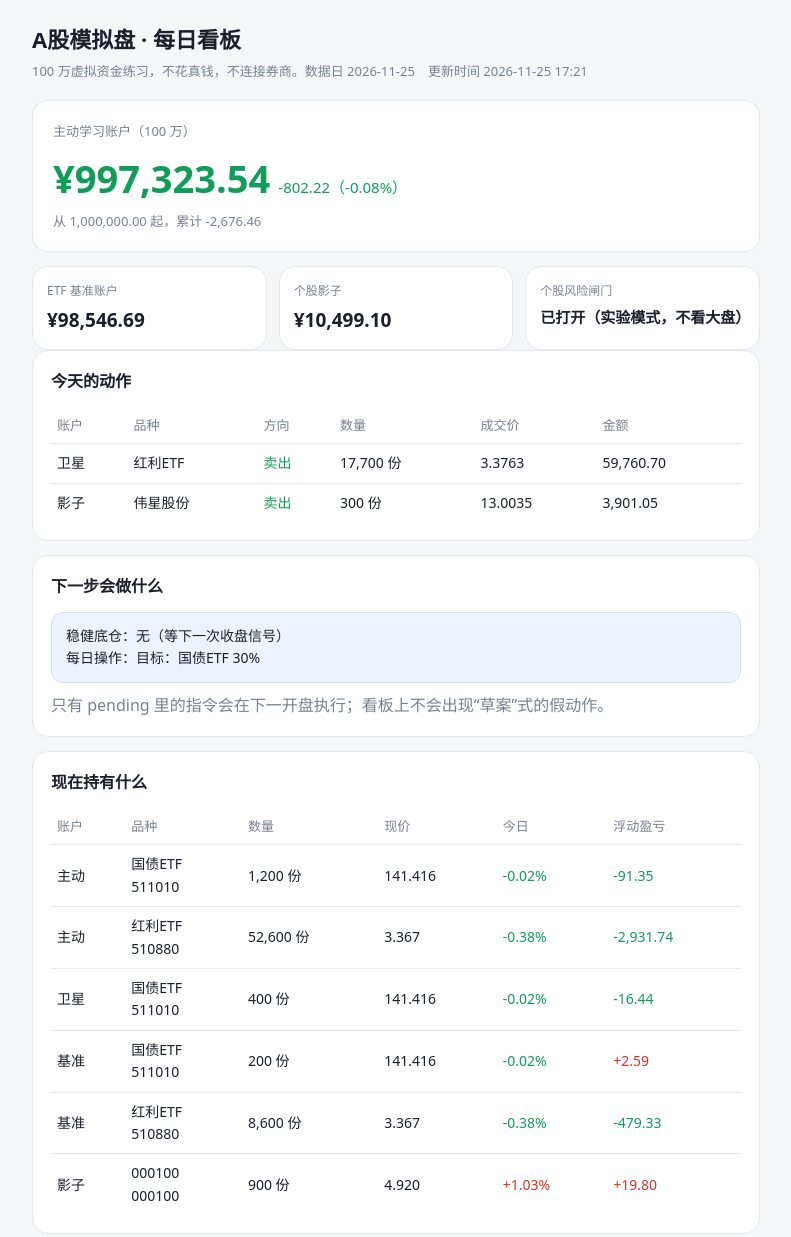
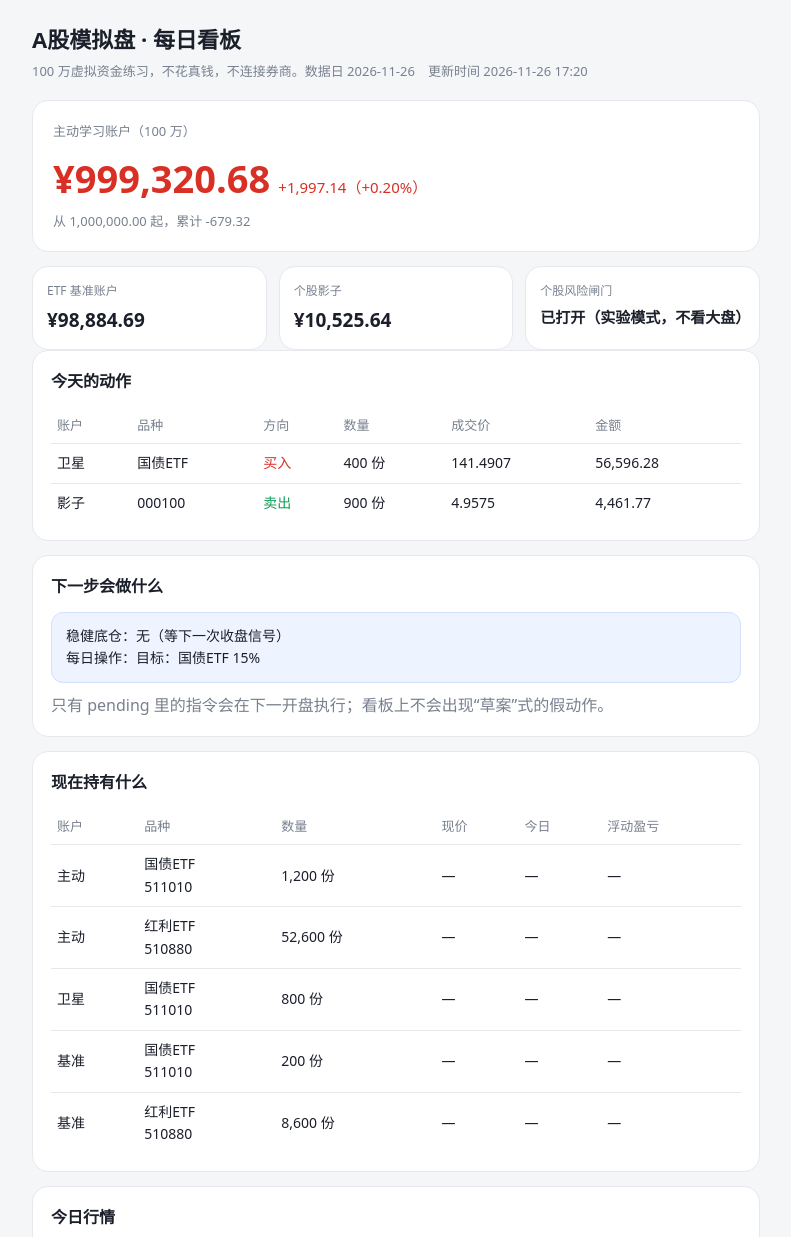
Before and after one commit to LE-CXR/ashare-paper, a plain HTML site: page index.html in a window 1280 px wide. Shown: the top 1237 px of the page, without its empty margins (244-1035 px from the left). Drawn offline with Linux system fonts and the light colour scheme.

Commit message:
chore: 更新看板 2026-11-26 17:20

```diff
--- a/index.html
+++ b/index.html
@@ -33,52 +33,52 @@ footer{color:var(--muted);font-size:12px;margin-top:20px;text-align:center}
 @media(max-width:520px){.grid{grid-template-columns:1fr}.hero .big{font-size:32px}}
 </style></head><body><div class="wrap">
 <h1>A股模拟盘 · 每日看板</h1>
-<div class="sub">100 万虚拟资金练习，不花真钱，不连接券商。数据日 2026-11-25　更新时间 2026-11-25 17:21</div>
+<div class="sub">100 万虚拟资金练习，不花真钱，不连接券商。数据日 2026-11-26　更新时间 2026-11-26 17:20</div>
 
 <div class="hero">
   <div class="label">主动学习账户（100 万）</div>
-  <div class="big down">¥997,323.54<small class="down">-802.22（-0.08%）</small></div>
-  <div class="sub" style="margin:0">从 1,000,000.00 起，累计 -2,676.46</div>
+  <div class="big up">¥999,320.68<small class="up">+1,997.14（+0.20%）</small></div>
+  <div class="sub" style="margin:0">从 1,000,000.00 起，累计 -679.32</div>
 </div>
 
 <div class="grid">
-  <div class="tile"><div class="k">ETF 基准账户</div><div class="v">¥98,546.69</div></div>
-  <div class="tile"><div class="k">个股影子</div><div class="v">¥10,499.10</div></div>
+  <div class="tile"><div class="k">ETF 基准账户</div><div class="v">¥98,884.69</div></div>
+  <div class="tile"><div class="k">个股影子</div><div class="v">¥10,525.64</div></div>
   <div class="tile"><div class="k">个股风险闸门</div><div class="v" style="font-size:15px">已打开（实验模式，不看大盘）</div></div>
 </div>
 
 <div class="card">
   <h2>今天的动作</h2>
-  <table><thead><tr><th>账户</th><th>品种</th><th>方向</th><th>数量</th><th>成交价</th><th>金额</th></tr></thead><tbody><tr><td>卫星</td><td>红利ETF</td><td class="down">卖出</td><td>17,700 份</td><td>3.3763</td><td>59,760.70</td></tr><tr><td>影子</td><td>伟星股份</td><td class="down">卖出</td><td>300 份</td><td>13.0035</td><td>3,901.05</td></tr></tbody></table>
+  <table><thead><tr><th>账户</th><th>品种</th><th>方向</th><th>数量</th><th>成交价</th><th>金额</th></tr></thead><tbody><tr><td>卫星</td><td>国债ETF</td><td class="up">买入</td><td>400 份</td><td>141.4907</td><td>56,596.28</td></tr><tr><td>影子</td><td>000100</td><td class="down">卖出</td><td>900 份</td><td>4.9575</td><td>4,461.77</td></tr></tbody></table>
 </div>
 
 <div class="card">
   <h2>下一步会做什么</h2>
   <div class="next">
     <div>稳健底仓：无（等下一次收盘信号）</div>
-    <div>每日操作：目标：国债ETF 30%</div>
+    <div>每日操作：目标：国债ETF 15%</div>
   </div>
   <p class="quiet" style="margin-top:10px">只有 pending 里的指令会在下一开盘执行；看板上不会出现“草案”式的假动作。</p>
 </div>
 
 <div class="card">
   <h2>现在持有什么</h2>
-  <table><thead><tr><th>账户</th><th>品种</th><th>数量</th><th>现价</th><th>今日</th><th>浮动盈亏</th></tr></thead><tbody><tr><td>主动</td><td>国债ETF<br><span class="muted">511010</span></td><td>1,200 份</td><td>141.416</td><td><span class="down">-0.02%</span></td><td><span class="down">-91.35</span></td></tr><tr><td>主动</td><td>红利ETF<br><span class="muted">510880</span></td><td>52,600 份</td><td>3.367</td><td><span class="down">-0.38%</span></td><td><span class="down">-2,931.74</span></td></tr><tr><td>卫星</td><td>国债ETF<br><span class="muted">511010</span></td><td>400 份</td><td>141.416</td><td><span class="down">-0.02%</span></td><td><span class="down">-16.44</span></td></tr><tr><td>基准</td><td>国债ETF<br><span class="muted">511010</span></td><td>200 份</td><td>141.416</td><td><span class="down">-0.02%</span></td><td><span class="up">+2.59</span></td></tr><tr><td>基准</td><td>红利ETF<br><span class="muted">510880</span></td><td>8,600 份</td><td>3.367</td><td><span class="down">-0.38%</span></td><td><span class="down">-479.33</span></td></tr><tr><td>影子</td><td>000100<br><span class="muted">000100</span></td><td>900 份</td><td>4.920</td><td><span class="up">+1.03%</span></td><td><span class="up">+19.80</span></td></tr></tbody></table>
+  <table><thead><tr><th>账户</th><th>品种</th><th>数量</th><th>现价</th><th>今日</th><th>浮动盈亏</th></tr></thead><tbody><tr><td>主动</td><td>国债ETF<br><span class="muted">511010</span></td><td>1,200 份</td><td>—</td><td>—</td><td>—</td></tr><tr><td>主动</td><td>红利ETF<br><span class="muted">510880</span></td><td>52,600 份</td><td>—</td><td>—</td><td>—</td></tr><tr><td>卫星</td><td>国债ETF<br><span class="muted">511010</span></td><td>800 份</td><td>—</td><td>—</td><td>—</td></tr><tr><td>基准</td><td>国债ETF<br><span class="muted">511010</span></td><td>200 份</td><td>—</td><td>—</td><td>—</td></tr><tr><td>基准</td><td>红利ETF<br><span class="muted">510880</span></td><td>8,600 份</td><td>—</td><td>—</td><td>—</td></tr></tbody></table>
 </div>
 
 <div class="card">
   <h2>今日行情</h2>
-  <table><thead><tr><th>名称</th><th>代码</th><th>现价</th><th>今日</th></tr></thead><tbody><tr><td>上证指数</td><td>000001</td><td>3,476.47</td><td><span class="down">-2.03%</span></td></tr><tr><td>创业板指</td><td>399006</td><td>2,183.58</td><td><span class="down">-4.19%</span></td></tr><tr><td>沪深300</td><td>000300</td><td>3,898.24</td><td><span class="down">-1.65%</span></td></tr><tr><td>国债ETF国泰</td><td>511010</td><td>141.416</td><td><span class="down">-0.02%</span></td></tr><tr><td>红利ETF华泰柏瑞</td><td>510880</td><td>3.367</td><td><span class="down">-0.38%</span></td></tr><tr><td>黄金ETF华安</td><td>518880</td><td>7.169</td><td><span class="down">-3.00%</span></td></tr><tr><td>半导体ETF国联安</td><td>512480</td><td>0.708</td><td><span class="down">-6.72%</span></td></tr></tbody></table>
+  <p class="quiet">行情源暂不可用，下次收盘更新时重试。</p>
 </div>
 
 <div class="card">
   <h2>净值走势</h2>
-  <svg viewBox="0 0 660 170" preserveAspectRatio="none" class="curve"><line x1="12" y1="70.1" x2="648" y2="70.1" class="base"/><polyline fill="none" stroke="#0f9d58" stroke-width="2.5" points="12.0,70.1 57.4,45.3 102.9,65.3 148.3,68.1 193.7,75.8 239.1,73.7 284.6,75.9 330.0,28.2 375.4,31.2 420.9,12.0 466.3,33.6 511.7,30.7 557.1,101.2 602.6,131.6 648.0,158.0"/></svg><div class="curve-note">2026-11-05 → 2026-11-25　净值区间 997,323.54 ~ 1,001,768.28　虚线为 100 万本金</div>
+  <svg viewBox="0 0 660 170" preserveAspectRatio="none" class="curve"><line x1="12" y1="70.1" x2="648" y2="70.1" class="base"/><polyline fill="none" stroke="#0f9d58" stroke-width="2.5" points="12.0,70.1 54.4,45.3 96.8,65.3 139.2,68.1 181.6,75.8 224.0,73.7 266.4,75.9 308.8,28.2 351.2,31.2 393.6,12.0 436.0,33.6 478.4,30.7 520.8,101.2 563.2,131.6 605.6,158.0 648.0,92.4"/></svg><div class="curve-note">2026-11-05 → 2026-11-26　净值区间 997,323.54 ~ 1,001,768.28　虚线为 100 万本金</div>
 </div>
 
 <div class="card">
   <h2>最近成交</h2>
-  <table><thead><tr><th>日期</th><th>账户</th><th>品种</th><th>方向</th><th>数量</th><th>价</th></tr></thead><tbody><tr><td>2026-11-25</td><td>卫星</td><td>红利ETF</td><td class="down">卖出</td><td>17,700</td><td>3.3763</td></tr><tr><td>2026-11-25</td><td>影子</td><td>伟星股份</td><td class="down">卖出</td><td>300</td><td>13.0035</td></tr><tr><td>2026-11-24</td><td>卫星</td><td>红利ETF</td><td class="up">买入</td><td>200</td><td>3.3817</td></tr><tr><td>2026-11-23</td><td>卫星</td><td>红利ETF</td><td class="down">卖出</td><td>100</td><td>3.4183</td></tr><tr><td>2026-11-23</td><td>主动</td><td>红利ETF</td><td class="up">买入</td><td>52,600</td><td>3.4217</td></tr><tr><td>2026-11-23</td><td>基准</td><td>红利ETF</td><td class="up">买入</td><td>8,600</td><td>3.4217</td></tr><tr><td>2026-11-23</td><td>影子</td><td>000100</td><td class="up">买入</td><td>900</td><td>4.8924</td></tr><tr><td>2026-11-20</td><td>卫星</td><td>红利ETF</td><td class="down">卖出</td><td>17,300</td><td>3.4103</td></tr><tr><td>2026-11-20</td><td>卫星</td><td>国债ETF</td><td class="down">卖出</td><td>400</td><td>141.3973</td></tr><tr><td>2026-11-19</td><td>卫星</td><td>红利ETF</td><td class="down">卖出</td><td>300</td><td>3.4383</td></tr><tr><td>2026-11-19</td><td>影子</td><td>地素时尚</td><td class="down">卖出</td><td>300</td><td>15.9820</td></tr><tr><td>2026-11-19</td><td>卫星</td><td>国债ETF</td><td class="up">买入</td><td>800</td><td>141.4147</td></tr></tbody></table>
+  <table><thead><tr><th>日期</th><th>账户</th><th>品种</th><th>方向</th><th>数量</th><th>价</th></tr></thead><tbody><tr><td>2026-11-26</td><td>影子</td><td>000100</td><td class="down">卖出</td><td>900</td><td>4.9575</td></tr><tr><td>2026-11-26</td><td>卫星</td><td>国债ETF</td><td class="up">买入</td><td>400</td><td>141.4907</td></tr><tr><td>2026-11-25</td><td>卫星</td><td>红利ETF</td><td class="down">卖出</td><td>17,700</td><td>3.3763</td></tr><tr><td>2026-11-25</td><td>影子</td><td>伟星股份</td><td class="down">卖出</td><td>300</td><td>13.0035</td></tr><tr><td>2026-11-24</td><td>卫星</td><td>红利ETF</td><td class="up">买入</td><td>200</td><td>3.3817</td></tr><tr><td>2026-11-23</td><td>卫星</td><td>红利ETF</td><td class="down">卖出</td><td>100</td><td>3.4183</td></tr><tr><td>2026-11-23</td><td>主动</td><td>红利ETF</td><td class="up">买入</td><td>52,600</td><td>3.4217</td></tr><tr><td>2026-11-23</td><td>基准</td><td>红利ETF</td><td class="up">买入</td><td>8,600</td><td>3.4217</td></tr><tr><td>2026-11-23</td><td>影子</td><td>000100</td><td class="up">买入</td><td>900</td><td>4.8924</td></tr><tr><td>2026-11-20</td><td>卫星</td><td>红利ETF</td><td class="down">卖出</td><td>17,300</td><td>3.4103</td></tr><tr><td>2026-11-20</td><td>卫星</td><td>国债ETF</td><td class="down">卖出</td><td>400</td><td>141.3973</td></tr><tr><td>2026-11-19</td><td>卫星</td><td>红利ETF</td><td class="down">卖出</td><td>300</td><td>3.4383</td></tr></tbody></table>
 </div>
 
 <footer>模拟账户，不保证盈利，不构成投资建议。<br>本页由 Hermes 每个交易日收盘后自动更新。</footer>
```
